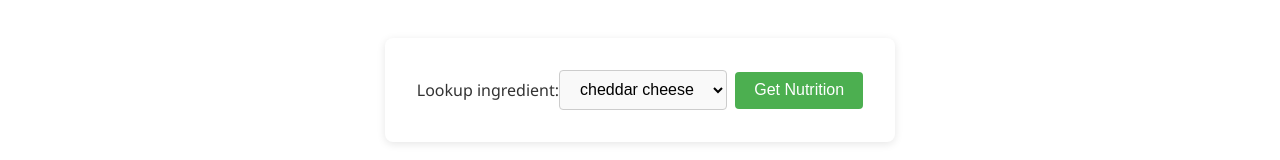
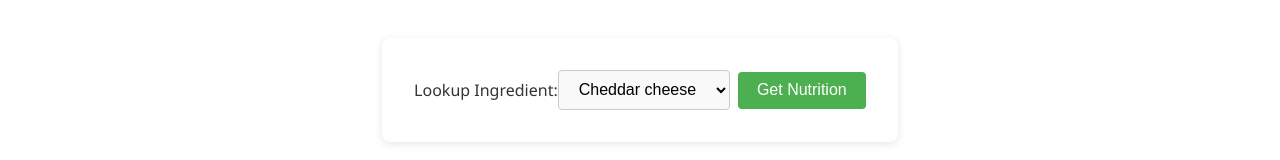
Before and after one commit to baharlawter/Health_Lifestyle_App, a React (Vite) app in the folder UI/: page /foodInfo in a window 1280 px wide. Shown: the part 207-367 px from the top of the page. Built offline with nearby package versions, Linux system fonts and the light colour scheme.

Commit message:
leaving some comments for me and updates the names of API to Nutrigion

```diff
--- a/UI/src/App.jsx
+++ b/UI/src/App.jsx
@@ -4,7 +4,7 @@ import Home from "./components/Home/Home";
 import Shop from "./components/Shop/Shop";
 import Header from "./components/Header/Header";
 import About from "./components/About/About";
-import FoodInfo from "./components/Api/FoodInfo";
+import Nutrition from "./components/Nutrition/Nutrition";
 import BlogDetail from "./components/Home/Blogs/BlogDetail";
 import Footer from "./components/Footer/Footer";
 import Comments from "./components/Comments/Comments";
@@ -26,7 +26,7 @@ function AppContent() {
           <Route path="/" element={<Home />} />
           <Route path="/shop" element={<Shop />} />
           <Route path="/about" element={<About />} />
-          <Route path="/foodinfo" element={<FoodInfo />} />
+          <Route path="/foodInfo" element={<Nutrition />} />
           <Route path="/blog/:id" element={<BlogDetail />} />
           <Route path="/login" element={<Login />} />
           <Route path="/comments" element={<Comments />} />
--- a/UI/src/components/Comments/Comments.jsx
+++ b/UI/src/components/Comments/Comments.jsx
@@ -78,6 +78,7 @@ function Comments() {
           <div className="comment-card" key={c.id || idx}>
             <strong>{c.name}</strong>
             <div>{"⭐".repeat(c.rating || 0)}</div>
+
             <p>{c.content}</p>
           </div>
         ))}
--- a/UI/src/components/Api/FoodInfo.jsx
+++ b/UI/src/components/Nutrition/Nutrition.jsx
@@ -1,27 +1,28 @@
 import { useState } from "react";
-import "./Api.css";
-function FoodInfo() {
-  const [data, setData] = useState(null);
-  const [selectedFood, setSelectedFood] = useState("cheddar cheese");
+import "./Nutrition.css";
+
+function Nutrition() {
+  const [data, setData] = useState(null); // this holds API Response
+  const [selectedFood, setSelectedFood] = useState("cheddar cheese"); //State for Selected Food
 
   const foodOptions = [
-    "cheddar cheese",
-    "apple",
-    "banana",
-    "grilled chicken",
-    "peanut butter",
-    "whole milk",
-    "broccoli",
-    "oatmeal",
-    "almonds",
-    "yogurt",
+    "Cheddar cheese",
+    "Apple",
+    "Banana",
+    "Grilled Chicken",
+    "Peanut Butter",
+    "Whole Milk",
+    "Broccoli",
+    "Oatmeal",
+    "Almonds",
+    "Yogurt",
   ];
-
+  //Function that calls pulic API
   function getData() {
     fetch("https://trackapi.nutritionix.com/v2/natural/nutrients", {
       method: "POST",
       headers: {
-        "Content-Type": "application/json",
+        "Content-Type": "application/json", //these are api key sad Post Method
         "x-app-id": "05ed2e8a",
         "x-app-key": "64a4ec7829202dcbbfa1a561b73e852b",
       },
@@ -31,27 +32,32 @@ function FoodInfo() {
     })
       .then((response) => response.json())
       .then((result) => {
-        console.log(result);
-        setData(result);
+        // console.log(result);
+        setData(result); //Stores API responst in this State(data state)
       })
       .catch((error) => console.error("Fetch error:", error));
   }
 
   return (
     <div className="nutrition-card">
-      <label htmlFor="food-select">Lookup ingredient:</label>
+      <label htmlFor="food-select">Lookup Ingredient:</label>
       <select
         id="food-select"
         value={selectedFood}
         onChange={(e) => setSelectedFood(e.target.value)}
       >
-        {foodOptions.map((food, idx) => (
-          <option key={idx} value={food}>
-            {food}
-          </option>
-        ))}
+        {foodOptions.map(
+          (
+            food,
+            idx //maping through foodOptions array
+          ) => (
+            <option key={idx} value={food}>
+              {food}
+            </option>
+          )
+        )}
       </select>
-
+      {/* triggers getData function */}
       <button onClick={getData}>Get Nutrition</button>
 
       {data && (
@@ -66,4 +72,4 @@ function FoodInfo() {
   );
 }
 
-export default FoodInfo;
+export default Nutrition;
```
Also changed, not shown: UI/src/components/Nutrition/Nutrition.css (renamed from UI/src/components/Api/Api.css).
